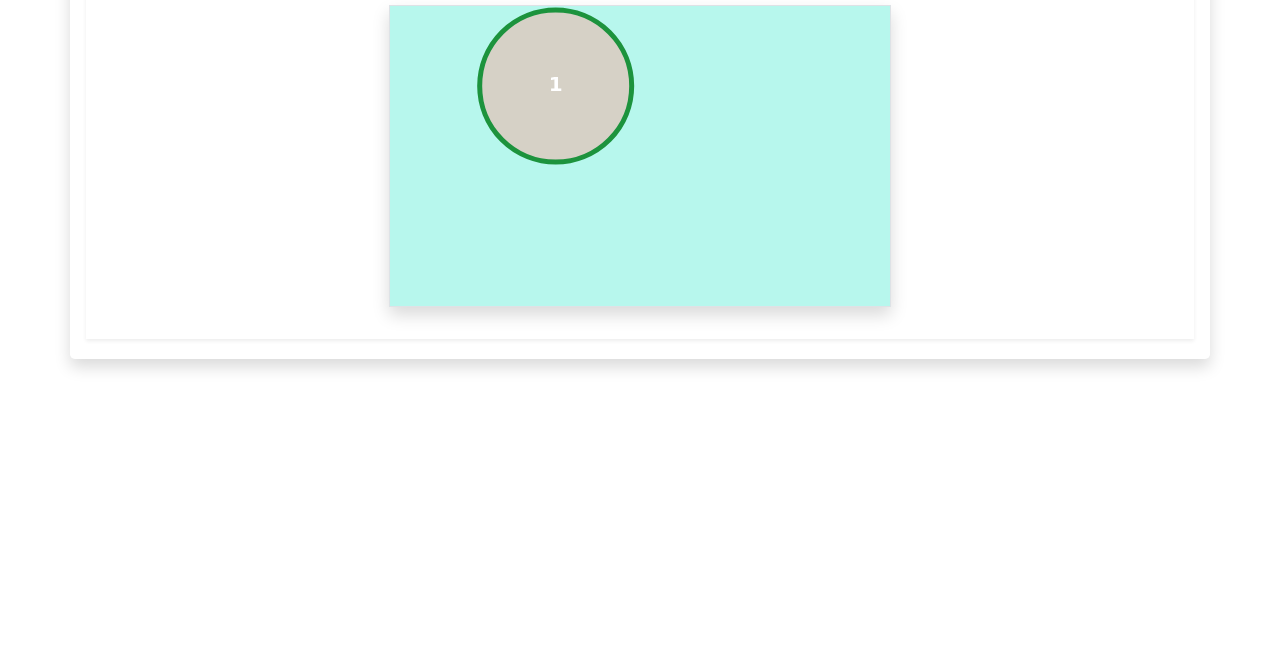
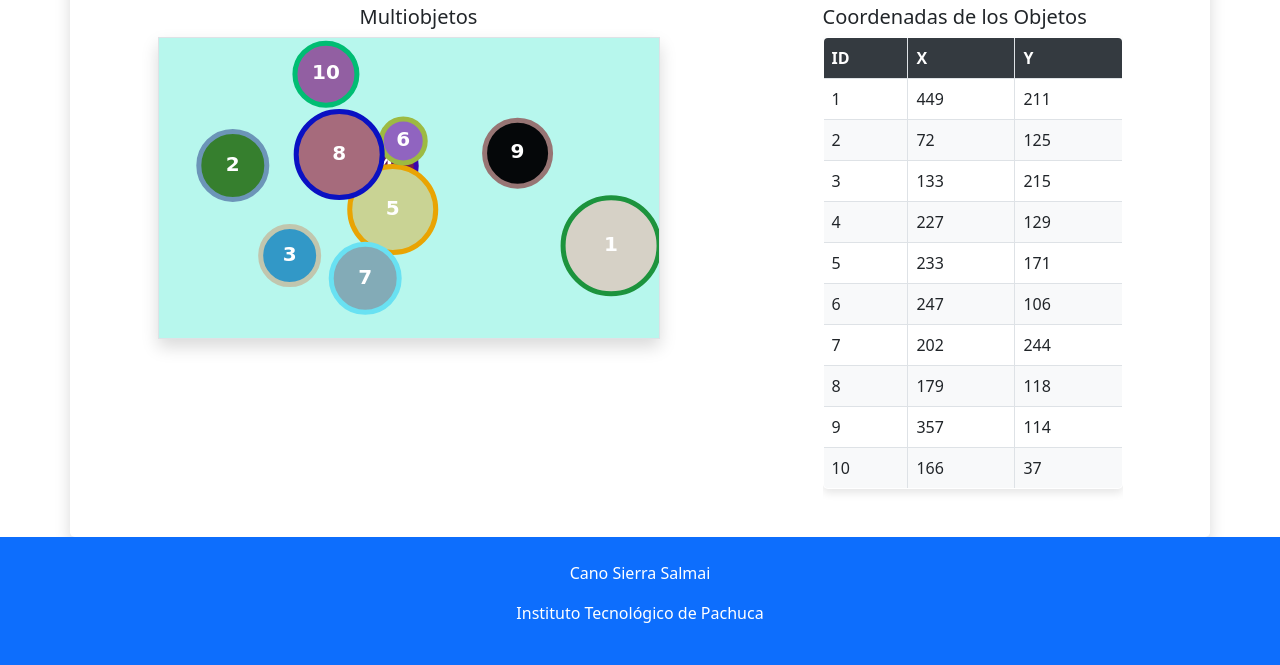
Before and after one commit to SalmaCano/canvas-animation-objects, a plain HTML site: page index.html in a window 1280 px wide. Shown: the part 147-812 px from the top of the page. Drawn offline with nearby package versions, Linux system fonts and the light colour scheme.

Commit message:
Finalización de Proyecto

```diff
--- a/index.html
+++ b/index.html
@@ -1,57 +1,86 @@
 <!DOCTYPE html>
-
 <html lang="es">
+<head>
+    <meta charset="UTF-8">
+    <meta name="viewport" content="width=device-width, initial-scale=1.0">
+    <link href="https://cdn.jsdelivr.net/npm/bootstrap@5.0.2/dist/css/bootstrap.min.css" rel="stylesheet" integrity="sha384-EVSTQN3/azprG1Anm3QDgpJLIm9Nao0Yz1ztcQTwFspd3yD65VohhpuuCOmLASjC" crossorigin="anonymous">
+    <title>Canvas animation 2D</title>
 
 
-<head>
-
-    <meta charset="UTF-8">
-
-    <meta name="viewport" content="width=device-width, initial-scale=1.0">
-
-    <link href="https://cdn.jsdelivr.net/npm/bootstrap@5.0.2/dist/css/bootstrap.min.css" rel="stylesheet"
-
-        integrity="sha384-EVSTQN3/azprG1Anm3QDgpJLIm9Nao0Yz1ztcQTwFspd3yD65VohhpuuCOmLASjC" crossorigin="anonymous">
-
-    <title>Canvas animation 2D</title>
-
+    <style>
+        .container-flex {
+            display: flex;
+            justify-content: space-around;
+            align-items: flex-start;
+        }
+        #canvas {
+            margin-right: 20px;
+        }
+        .table-container {
+            max-height: 500px;
+            overflow-y: auto;
+            width: 300px;
+        }
+        .table-container h3 {
+            text-align: center;
+            margin-bottom: 20px;
+        }
+        .table {
+            border: 1px solid #dee2e6;
+            border-radius: 5px;
+            overflow: hidden;
+            box-shadow: 0 4px 8px rgba(0, 0, 0, 0.1);
+        }
+        .table thead th {
+            background-color: #343a40;
+            color: white;
+        }
+        .table tbody tr:nth-child(even) {
+            background-color: #f8f9fa;
+        }
+    </style>
 </head>
-
-
 <body>
-
-    <main class="container flex-column mt-3  shadow rounded-3 p-3">
-
-        <div class="d-flex justify-content-center flex-row mb-3">
-
-            <h1>Animaciones 2D con canvas</h1>
+    <header class="container-fluid bg-primary py-4">
+        <div class="container">
 
         </div>
-
-        <div class="d-flex flex-row shadow-sm mb-1 p-3 justify-content-around">
-
-            <div class="d-flex justify-content-center flex-column mb-3">
-
-                <h5 class="d-flex justify-content-center">Multiobjetos</h5>
-
-                <canvas class="border shadow" id="canvas"></canvas>
-
+    </header>
+    <main class="container mt-3 shadow rounded-3 p-3">
+        <div class="d-flex justify-content-center flex-row mb-3">
+            <h1>Animaciones 2D con canvas</h1>
+        </div>
+        <div class="container-flex mb-3">
+            <div>
+                <h5 class="text-center">Multiobjetos</h5>
+                <canvas class="border shadow" id="canvas" width="500" height="500"></canvas>
             </div>
-
+            <div class="table-container">
+                <h5>Coordenadas de los Objetos</h5>
+                <table class="table table-bordered">
+                    <thead>
+                        <tr>
+                            <th>ID</th>
+                            <th>X</th>
+                            <th>Y</th>
+                        </tr>
+                    </thead>
+                    <tbody id="coordinatesTable">
+                        <!-- Las filas se añadirán dinámicamente aquí -->
+                    </tbody>
+                </table>
+            </div>
         </div>
-
     </main>
-
-
-    <script src="https://cdn.jsdelivr.net/npm/bootstrap@5.0.2/dist/js/bootstrap.bundle.min.js"
-
-        integrity="sha384-MrcW6ZMFYlzcLA8Nl+NtUVF0sA7MsXsP1UyJoMp4YLEuNSfAP+JcXn/tWtIaxVXM"
-
-        crossorigin="anonymous"></script>
-
+    <footer class="container-fluid bg-primary text-white py-4">
+        <div class="container">
+            <p class="text-white text-center">Cano Sierra Salmai
+                <br>
+            </p>
+            <p class="text-white text-center">Instituto Tecnológico de Pachuca</p>
+        </div>
+    </footer>
+    <script src="https://cdn.jsdelivr.net/npm/bootstrap@5.0.2/dist/js/bootstrap.bundle.min.js" integrity="sha384-MrcW6ZMFYlzcLA8Nl+NtUVF0sA7MsXsP1UyJoMp4YLEuNSfAP+JcXn/tWtIaxVXM" crossorigin="anonymous"></script>
     <script src="js/main.js"></script>
-
 </body>
-
-
 </html>
--- a/js/main.js
+++ b/js/main.js
@@ -1,200 +1,111 @@
+document.addEventListener("DOMContentLoaded", () => {
     const canvas = document.getElementById("canvas");
-
     let ctx = canvas.getContext("2d");
 
-
-const window_height = "300";
-
-const window_width = "500";
-
+    const window_height = 300;
+    const window_width = 500;
 
     canvas.height = window_height;
-
     canvas.width = window_width;
-
-
     canvas.style.backgroundColor = "#b7f7ed";
 
+    const coordinatesTable = document.getElementById('coordinatesTable');
 
     class Circle {
-
-  constructor(x, y, radius, color, text, backcolor, speed) {
-
+        constructor(id, x, y, radius, color, text, backcolor, speed) {
+            this.id = id;
             this.posX = x;
-
             this.posY = y;
-
             this.radius = radius;
-
             this.color = color;
-
             this.text = text;
-
             this.backcolor = backcolor;
-
-
             this.speed = speed;
 
-
             this.dx = 1 * this.speed;
-
             this.dy = 1 * this.speed;
-
         }
 
         draw(context) {
-
-    //Rellena el objeto
-
             context.beginPath();
-
             context.arc(this.posX, this.posY, this.radius, 0, Math.PI * 2, false);
-
             context.fillStyle = this.backcolor;
-
             context.fill();
 
-
-    //Dibuja la línea del objeto
-
             context.lineWidth = 5;
-
             context.strokeStyle = this.color;
-
             context.stroke();
 
-
-    //Dibuja el texto al centro del objeto
-
             context.textAlign = "center";
-
             context.textBaseline = "middle";
-
             context.font = "bold 20px cursive";
-
             context.fillStyle = "white";
-
             context.fillText(this.text, this.posX, this.posY);
 
-
             context.closePath();
-
         }
 
-
         update(context) {
-
             this.draw(context);
 
-
-    //Si el circulo supera el margen derecho entonces se mueve a la izquierda
-
             if (this.posX + this.radius > window_width || this.posX - this.radius < 0) {
-
                 this.dx = -this.dx;
-
             }
 
-
-    //Si el circulo supera el margen superior entonces se mueve a abajo
-
             if (this.posY + this.radius > window_height || this.posY - this.radius < 0) {
-
                 this.dy = -this.dy;
-
             }
 
-
             this.posX += this.dx;
-
             this.posY += this.dy;
-
+        }
     }
 
+    const objects = [];
+
+    for (let i = 1; i <= 10; i++) {
+        let randomRadius = Math.floor(Math.random() * 30 + 20);
+        let randomX = Math.random() * window_width;
+        let randomY = Math.random() * window_height;
+        let randomBackcolor = "rgb(" + Math.random() * 255 + "," + Math.random() * 255 + "," + Math.random() * 255 + ")";
+        let randomStrokecolor = "rgb(" + Math.random() * 255 + "," + Math.random() * 255 + "," + Math.random() * 255 + ")";
+        let randomSpeed = Math.random() * 3 + 1;
+
+        randomX = randomX < randomRadius ? randomRadius : randomX > window_width - randomRadius ? window_width - randomRadius : randomX;
+        randomY = randomY < randomRadius ? randomRadius : randomY > window_height - randomRadius ? window_height - randomRadius : randomY;
+
+        let circle = new Circle(i, randomX, randomY, randomRadius, randomStrokecolor, i.toString(), randomBackcolor, randomSpeed);
+        objects.push(circle);
     }
 
+    function updateTable() {
+        coordinatesTable.innerHTML = ''; // Clear the table
+        objects.forEach(obj => {
+            let row = document.createElement('tr');
+            let cellId = document.createElement('td');
+            let cellX = document.createElement('td');
+            let cellY = document.createElement('td');
 
-let randomRadius = Math.floor(Math.random() * 60 + 20);
+            cellId.textContent = obj.id;
+            cellX.textContent = Math.round(obj.posX);
+            cellY.textContent = Math.round(obj.posY);
 
-let randomX = Math.random() * window_width;
+            row.appendChild(cellId);
+            row.appendChild(cellX);
+            row.appendChild(cellY);
 
-let randomY = Math.random() * window_height;
-
-let randomBackcolor = "rgb(" + Math.random() * 255 + "," + Math.random() * 255 + "," + Math.random() * 255 + ")";
-
-let randomStrokecolor = "rgb(" + Math.random() * 255 + "," + Math.random() * 255 + "," + Math.random() * 255 + ")";
-
-
-randomX = randomX < randomRadius ? randomRadius : randomX > window_width - randomRadius ? window_width - randomRadius : randomX;
-
-randomY = randomY < randomRadius ? randomRadius : randomY > window_height - randomRadius ? window_height - randomRadius : randomY;
-
-
-let miCirculo = new Circle(randomX, randomY, randomRadius, randomStrokecolor, "1", randomBackcolor, 2);
-
-miCirculo.draw(ctx);
-
-
-let updateCircle = function () {
-
-  requestAnimationFrame(updateCircle);
-
-  ctx.clearRect(0, 0, window_width, window_height);
-
-  miCirculo.update(ctx);
-
-};
-
-
-updateCircle();
-
-
-/* const nCircles = 10;
-
-
-let circles = [];
-
-
-for (let i = 0; i < nCircles; i++) {
-
-  let randomRadius = Math.floor(Math.random() * 30 + 20);
-
-  let randomX = Math.random() * window_width;
-
-  let randomY = Math.random() * window_height;
-
-  let randomBackcolor = "rgb(" + Math.random() * 255 + "," + Math.random() * 255 + "," + Math.random() * 255 + ")";
-
-  let randomStrokecolor = "rgb(" + Math.random() * 255 + "," + Math.random() * 255 + "," + Math.random() * 255 + ")";
-
-
-  randomX = randomX < randomRadius ? randomRadius : randomX > window_width - randomRadius ? window_width - randomRadius : randomX;
-
-  randomY = randomY < randomRadius ? randomRadius : randomY > window_height - randomRadius ? window_height - randomRadius : randomY;
-
-
-  let miCirculo = new Circle(randomX, randomY, randomRadius, randomStrokecolor, i+1, randomBackcolor, 2);
-
-  circles.push(miCirculo);
-
+            coordinatesTable.appendChild(row);
+        });
     }
 
+    function animate() {
+        ctx.clearRect(0, 0, window_width, window_height);
+        objects.forEach(obj => {
+            obj.update(ctx);
+        });
+        updateTable();
+        requestAnimationFrame(animate);
+    }
 
-let updateCircle = function () {
-
-  requestAnimationFrame(updateCircle);
-
-  ctx.clearRect(0, 0, window_width, window_height);
-
-  circles.forEach((circle) => {
-
-    circle.update(ctx);
-
+    animate();
 });
-
-};
-
-updateCircle();
-
-
- */
```
Lines whose indentation alone changed are shown as unchanged.
